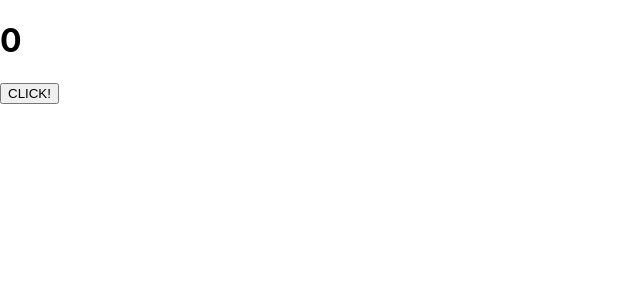
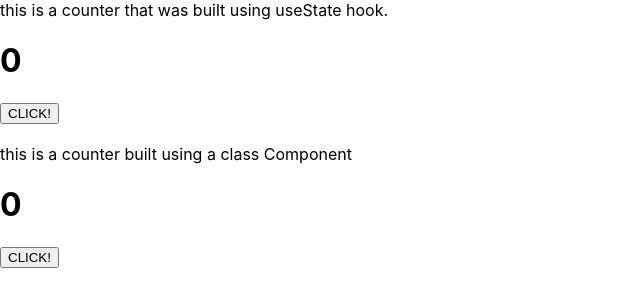
Before and after one commit to IfeAkiWad/learning_hooks, a React (Create React App) app: page / in a window 1280 px wide. Shown: the top 306 px of the page, without its empty margins (0-640 px from the left). Built offline with nearby package versions, Linux system fonts and the light colour scheme.

Commit message:
finished

```diff
--- a/src/App.js
+++ b/src/App.js
@@ -1,11 +1,17 @@
 import React, { useState } from "react"
+import ClassComponentCounter from "./ClassComponentCounter";
+
 
 function App() {
   const [count, setCount] = useState(0)
   return (
     <div>
+        this is a counter that was built using useState hook.
         <h1>{count}</h1>
         <button onClick={() => setCount(count + 5)}>CLICK!</button>
+      <br /><br />
+        this is a counter built using a class Component
+        <ClassComponentCounter />
     </div>
   );
 }
--- /dev/null
+++ b/src/ClassComponentCounter.js
@@ -0,0 +1,23 @@
+import React, { Component } from 'react';
+
+export default class ClassComponentCounter extends Component {
+    constructor() {
+        super()
+        this.state = {
+            count: 0
+        }
+    }
+
+    incrementer = () => {
+        this.setState({count: this.state.count + 5})
+    }
+
+  render() {
+    return (
+        <div>
+            <h1>{this.state.count}</h1>
+            <button onClick = {this.incrementer}>CLICK!</button>
+        </div>
+    )
+  }
+}
```
